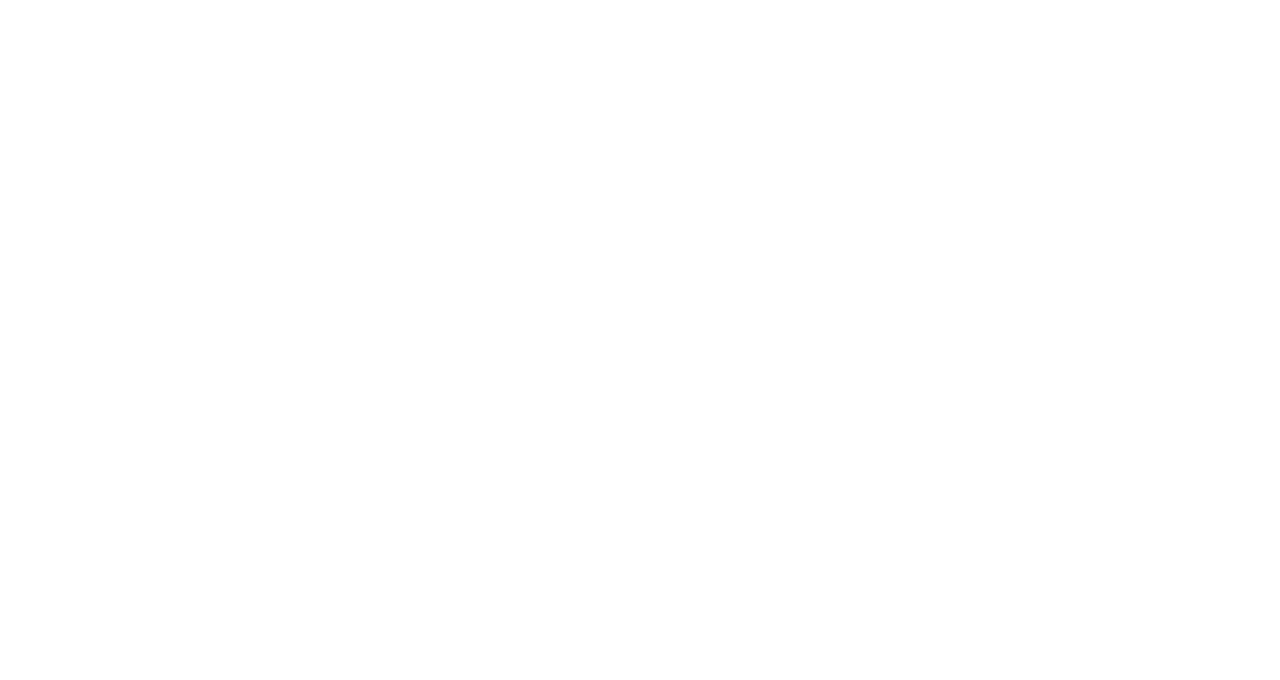
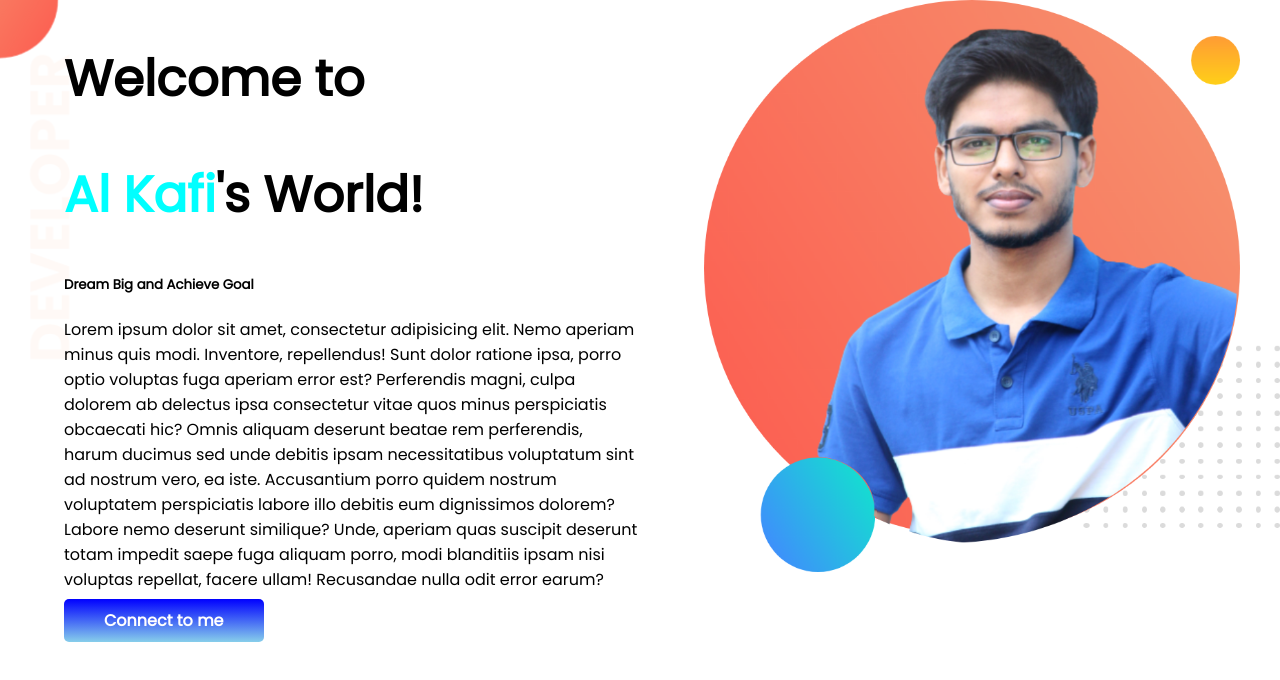
Before and after one commit to AL-KAFIUL-ISLAM/My-portfolio, a plain HTML site: page index.html in a window 1280 px wide. Drawn offline with Linux system fonts and the light colour scheme.

Commit message:
first section

```diff
--- a/index.html
+++ b/index.html
@@ -1,13 +1,44 @@
 <!DOCTYPE html>
 <html lang="en">
+
 <head>
     <meta charset="UTF-8">
     <meta http-equiv="X-UA-Compatible" content="IE=edge">
     <meta name="viewport" content="width=device-width, initial-scale=1.0">
     <title>Portfolio of Kafi</title>
+    <link rel="preconnect" href="https://fonts.googleapis.com">
+    <link rel="preconnect" href="https://fonts.gstatic.com" crossorigin>
+    <link href="https://fonts.googleapis.com/css2?family=Poppins&display=swap" rel="stylesheet">
     <link rel="stylesheet" href="style.css">
 </head>
+
 <body>
+    <section class="top-banner">
+        <div class="half-width">
+            <h1>Welcome to</h1>
+            <h1><span id="name">Al Kafi</span>'s World!</h1>
+            <h5>Dream Big and Achieve Goal</h5>
+            <p>
+                Lorem ipsum dolor sit amet, consectetur adipisicing elit. Nemo aperiam minus quis modi. Inventore,
+                repellendus!
+                Sunt dolor ratione ipsa, porro optio voluptas fuga aperiam error est? Perferendis magni, culpa dolorem
+                ab
+                delectus ipsa consectetur vitae quos minus perspiciatis obcaecati hic? Omnis aliquam deserunt beatae rem
+                perferendis, harum ducimus sed unde debitis ipsam necessitatibus voluptatum sint ad nostrum vero, ea
+                iste.
+                Accusantium porro quidem nostrum voluptatem perspiciatis labore illo debitis eum dignissimos dolorem?
+                Labore
+                nemo deserunt similique? Unde, aperiam quas suscipit deserunt totam impedit saepe fuga aliquam porro,
+                modi
+                blanditiis ipsam nisi voluptas repellat, facere ullam! Recusandae nulla odit error earum?
 
+            </p>
+            <a class="link-button"    target="blank" href="http://google.com">Connect to me</a>
+        </div >
+        <div class="half-width">
+            <img src="images/my-bg2 (1).png" alt="">
+        </div>
+    </section>
 </body>
+
 </html>
--- a/style.css
+++ b/style.css
@@ -0,0 +1,32 @@
+body{
+    font-family: 'Poppins', sans-serif;
+    margin: 0;
+}
+h1{
+    font-size: 50px;
+}
+#name{
+    color: aqua;
+}
+section{
+    display: flex;
+}
+.half-width{
+    width: 50%;
+    padding-left: 5%;
+}
+.half-width img{
+    width: 100%;
+}
+.link-button{
+    text-decoration: none;
+    background-image: linear-gradient(blue, skyblue);
+    color: white;
+    font-weight: 700;
+    padding: 10px 40px;
+    border-radius: 5px;
+}
+.top-banner{
+    background-image: url(images/top-banner.png);
+    background-repeat: no-repeat;
+}
```
Also changed, not shown: images/dream-bg.png (added), images/exp-bg.png (added), images/jhankar.png (added), images/jhankar2.png (added), images/my-bg.png (added), images/my-bg2 (1).png (added), images/my-bg2.png (added), images/my-portfolio-bg.png (added), images/top-banner.png (added).
